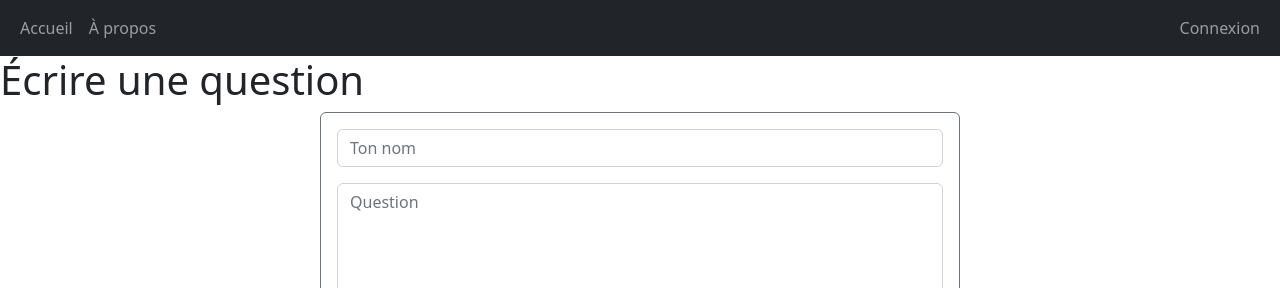
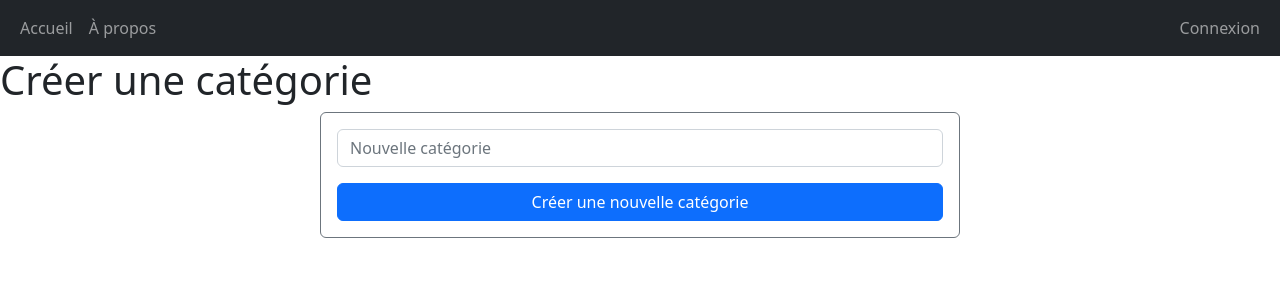
Before and after one commit to mariagermain/trpr03, a Vue app: page /categories in a window 1280 px wide. Shown: the top 288 px of the page. Built offline with nearby package versions, Linux system fonts and the light colour scheme; no server answers.

Commit message:
category

```diff
--- a/AppService.ts
+++ b/AppService.ts
@@ -17,6 +17,16 @@ export default class AppService {
     async getCategories () : Promise<Category[]> {
         const { data } : AxiosResponse<Category[], Category[]> = await axios.get(this.API_URL + CATEGORIES_PATH);
         return data;
+    }
+
+    async getIdForCategory() : Promise<number>{
+        const { data } : AxiosResponse<Category[], Category[]> = await axios.get(this.API_URL + CATEGORIES_PATH);
+        return data.length + 1;
+    }
+
+    async createCategory (category : string) : Promise<void> {
+        const id = await this.getIdForCategory();
+        await axios.post(this.API_URL + CATEGORIES_PATH, {id : id, value: category});
     }
 
     async getQuestions () : Promise<Question[]> {
--- a/src/components/CategoryForm.vue
+++ b/src/components/CategoryForm.vue
@@ -1,7 +1,6 @@
 <script setup lang="ts">
-import type { Category, Ship } from "../scripts/Types.ts";
+import type { Category } from "../scripts/Types.ts";
 import AppService from "../../AppService"
-import { useRouter, type Router } from "vue-router";
 import { ref, type Ref } from "vue";
 import ErrorList from '../components/ErrorList.vue'
 
@@ -35,9 +34,9 @@ function validateForm() {
 
 <template>
     <form class="form-outline w-50 mx-auto border border-secondary rounded p-3">
-        <ErrorList title="Impossible de poser une question." :errors="errorList"></ErrorList>
+        <ErrorList title="Impossible de créer une catégorie." :errors="errorList"></ErrorList>
         <div class="form-group pb-3">
-            <input type="text" v-model="categoryName" class="form-control" placeholder="Nouvlle catégorie"></input>
+            <input type="text" v-model="categoryName" class="form-control" placeholder="Nouvelle catégorie"></input>
         </div>
         <div class="">
             <button type="button" @click="submitCategory()" class="btn btn-primary w-100">Créer une nouvelle catégorie</button>
--- a/src/views/CreateCategoryView.vue
+++ b/src/views/CreateCategoryView.vue
@@ -1,17 +1,20 @@
 <script setup lang="ts">
-import CategoryForm from '../components/QuestionForm.vue'
+import { useRouter } from 'vue-router';
+import AppService from '../../AppService';
+import CategoryForm from '../components/CategoryForm.vue'
 
+const APP_SERVICE : AppService = new AppService();
+const router = useRouter();
 
 function submitCategory(categoryName : string) : void {
-console.log(categoryName)
-
-// pas encore implémenté
+    APP_SERVICE.createCategory(categoryName);
+    router.push({ name : "Teacher"})
 }
 </script>
 
 <template>
   <div class="home">
-    <h1>Écrire une question</h1>
+    <h1>Créer une catégorie</h1>
     <Suspense>
         <CategoryForm @submit-category="submitCategory"/>
     </Suspense>
--- a/src/views/TeacherView.vue
+++ b/src/views/TeacherView.vue
@@ -40,7 +40,7 @@ function seeQuestions() : void {
 }
 
 function createQuestioncategory() : void {
-  router.push({ name: 'createCategory' })
+  router.push({ name: 'CreateCategory' })
 }
 
 </script>
@@ -58,7 +58,7 @@ function createQuestioncategory() : void {
         </ul>
     </div>
   </div>
-  <TeacherActions @add-student="addStudent" @delete-student="deleteStudent" @see-questions="seeQuestions" @create-question-category="createQuestionCategory"/>
+  <TeacherActions @add-student="addStudent" @delete-student="deleteStudent" @see-questions="seeQuestions" @create-question-category="createQuestioncategory"/>
 </template>
 
 <style scoped></style>
```
